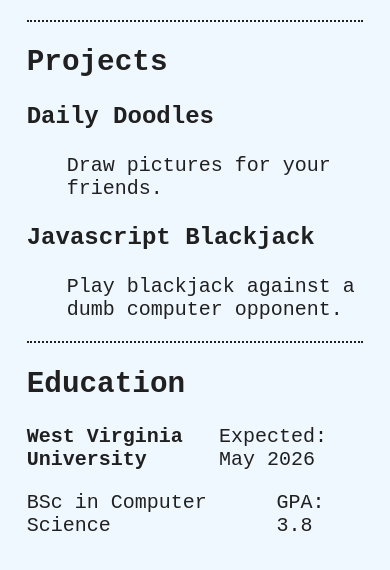
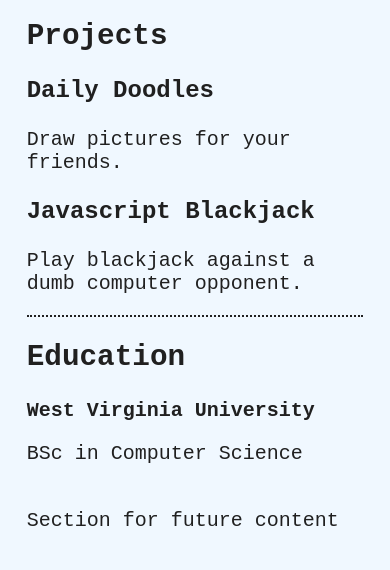
Before and after one commit to brody-tm/personal-website, a plain HTML site: page index.html in a window 390 px wide. Shown: the part 98-668 px from the top of the page. Drawn offline with Linux system fonts and the light colour scheme.

Commit message:
Add side section on home page

```diff
--- a/index.html
+++ b/index.html
@@ -27,29 +27,30 @@
 
             <h1>brody-t.xyz</h1>
 
-            <hr>
-
-            <h2><a href="projects.html">Projects</a></h2>
+            <div id="content-section">
+                <div id="left-section">
+                    <h2 style="margin-top: 0;">
+                        <a href="projects.html">Projects</a>
+                    </h2>
                     <h3><a href="projects.html#daily-doodles-header">Daily Doodles</a></h3>
-            <ul>
                     <p>Draw pictures for your friends.</p>
-            </ul>
                     <h3><a href="projects.html#blackjack-header">Javascript Blackjack</a></h3>
-            <ul>
                     <p>Play blackjack against a dumb computer opponent.</p>
-            </ul>
 
                     <hr>
 
                     <h2>Education</h2>
-            <p class="spaced-between">
-                <span><strong>West Virginia University</strong></span>
-                <span>Expected: May 2026</span>
+
+                    <strong>West Virginia University</strong>
+                    <p>BSc in Computer Science</p>
+                </div>
+
+                <div id="right-section">
+                    <p>
+                        Section for future content
                     </p>
-            <p class="spaced-between">
-                <span>BSc in Computer Science</span>
-                <span>GPA: 3.8</span>
-            </p>
+                </div>
+            </div>
         </div>
     </div>
 </body>
--- a/style.css
+++ b/style.css
@@ -3,6 +3,29 @@
     color: rgb(32, 32, 32);
     background-color: rgb(240, 248, 255);
     font-size: 15pt;
+}
+
+#outer-container {
+    display: flex;
+    justify-content: center;
+}
+
+#inner-container {
+    width: 650pt;
+    max-width: 90%;
+}
+
+#content-section {
+    display: flex;
+}
+
+#left-section {
+    width: 70%;
+    margin-right: 15pt;
+}
+
+#right-section {
+    width: 30%;
 }
 
 h1 {
@@ -32,6 +55,7 @@
     font-size: inherit;
     color: inherit;
     text-decoration: none;
+    transition: 0.2s;
 }
 
 a:hover {
@@ -41,16 +65,6 @@
 hr {
     border: none;
     border-top: 2pt dotted;
-}
-
-#outer-container {
-    display: flex;
-    justify-content: center;
-}
-
-#inner-container {
-    width: 600pt;
-    max-width: 90%;
 }
 
 .spaced-between {
@@ -105,15 +119,16 @@
     background-color: inherit;
     color: inherit;
     vertical-align: middle;
-    -webkit-filter: none; /* Reset filter */
+    -webkit-filter: none;
     filter: none;
+    transition: .2s;
 }
 
 .dark-mode-button:hover {
     cursor: pointer;
-    -webkit-transform: scale(1.1);
-    -ms-transform: scale(1.1);
-    transform: scale(1.1);
+    -webkit-transform: scale(1.2);
+    -ms-transform: scale(1.2);
+    transform: scale(1.2);
 }
 
 #ascii-pc {
@@ -128,6 +143,21 @@
 
 @media all and (max-width:800px)
 {
+    #content-section {
+        flex-direction: column;
+        align-items: center;
+    }
+
+    #left-section {
+        width: 100%;
+        margin-right: 0;
+        margin-bottom: 3pt;
+    }
+
+    #right-section {
+        width: 100%;
+    }
+
     #ascii-pc {
         font-size: 12pt;
     }
```
Lines whose indentation alone changed are shown as unchanged.
